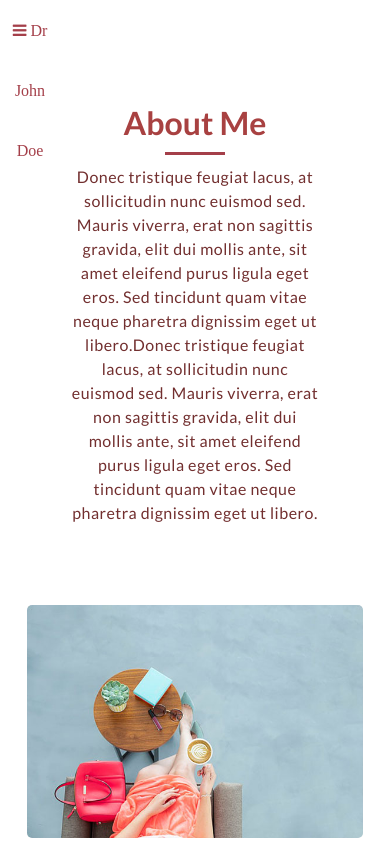
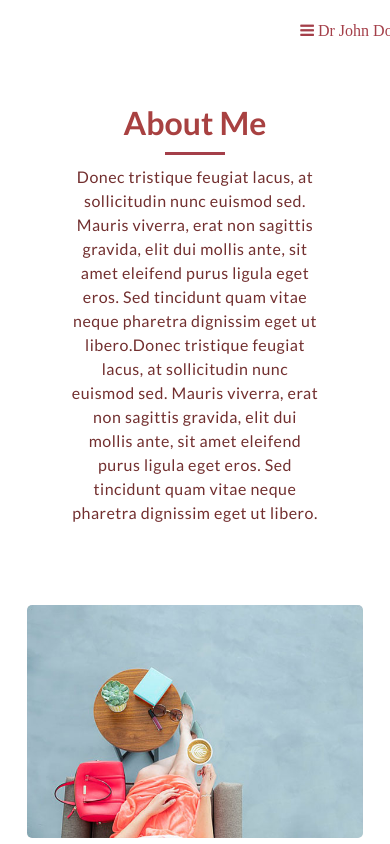
Before and after one commit to joshard/joshard.github.io, a plain HTML site: page index.html in a window 390 px wide. Shown: the top 844 px of the page. Drawn offline with Linux system fonts and the light colour scheme.

Commit message:
Update templatemo-style.css

```diff
--- a/assets/css/templatemo-style.css
+++ b/assets/css/templatemo-style.css
@@ -268,7 +268,7 @@ html {
     left: 0;
     color: #a43f49;
     background-color: #fff;
-    width: 60px;
+    width: 700px;
     height: 60px;
     text-align: center;
     display: inline-block;
```
